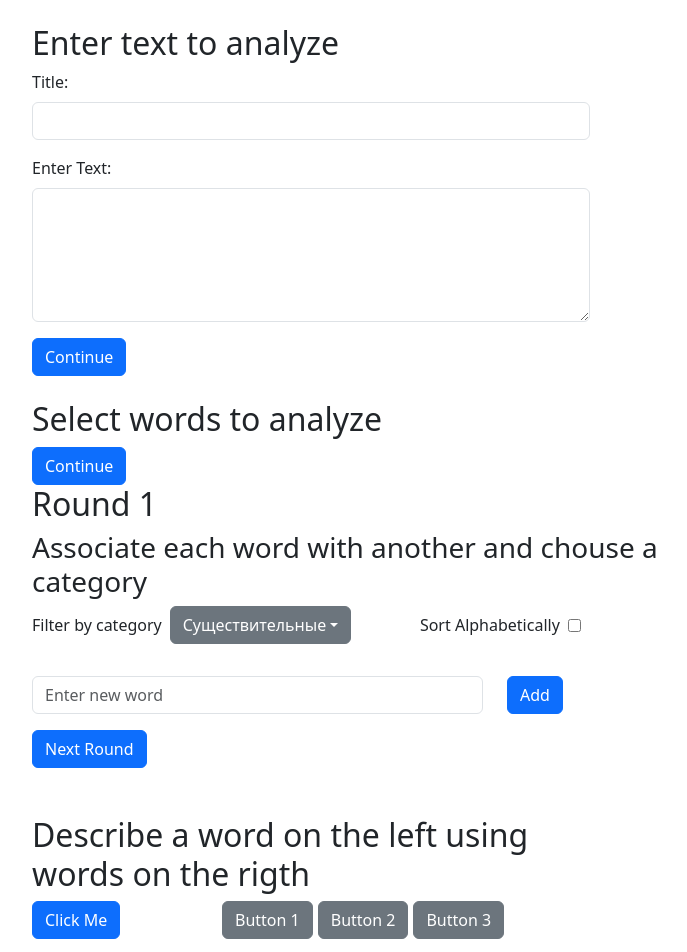
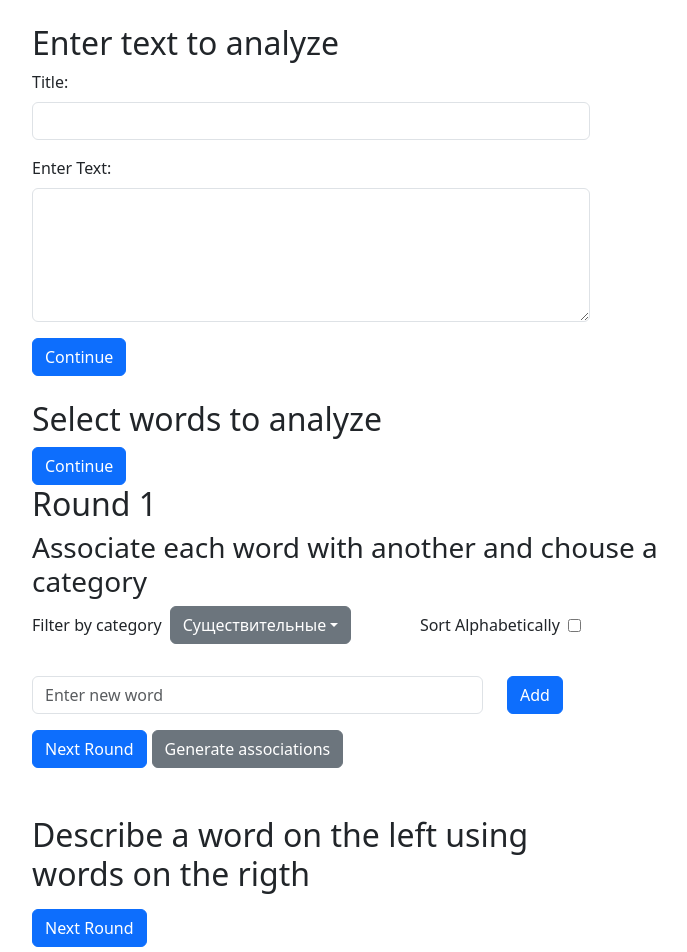
Before and after one commit to atagaew/img-approximation, a React (Create React App) app in the folder client-app/: page / in a window 1280 px wide. Shown: the top 952 px of the page, without its empty margins (50-737 px from the left). Built offline with nearby package versions, Linux system fonts and the light colour scheme.

Commit message:
Added ability to specify crosswords description

```diff
--- a/client-app/src/components/CrossWordsAssociation.tsx
+++ b/client-app/src/components/CrossWordsAssociation.tsx
@@ -1,4 +1,86 @@
-export default function CrossWordsAssociation() {
+import React, { useState } from 'react';
+import { WordsDependencyExplanation } from '../interfaces/WordsDependencyExplanation';
+import { Word } from '../interfaces/Word';
+
+const CrossWordsAssociationItem: React.FC<{
+  mainWord: Word;
+  associatedWords: Word[];
+  explanation: string;
+  isAccordionOpen: (wordId: number) => boolean;
+  handleAccordionClick: (wordId: number) => void;
+  onExplanationChange: (wordId: number, explanation: string) => void;
+}> = ({ mainWord, associatedWords, explanation, isAccordionOpen, handleAccordionClick, onExplanationChange }) => {
+
+  return (<div className="accordion-item">
+    <h2 className="accordion-header" id="headingOne">
+      <button
+        className={`accordion-button ${isAccordionOpen(mainWord.id) ? '' : 'collapsed'}`}
+        type="button"
+        onClick={() => handleAccordionClick(mainWord.id)}
+        aria-expanded={isAccordionOpen(mainWord.id)}
+        aria-controls="collapseOne"
+      >
+        <div className="container-fluid">
+          <div className="row">
+            <div className="col-12">
+              {explanation}
+
+            </div>
+          </div>
+
+          <div className="row">
+            <div className="col-12 text-secondary">
+              <sub>{mainWord.value} &nbsp;&rarr;&nbsp;{associatedWords.map((owd, index) => (
+                `${owd.value}${index < associatedWords.length - 1 ? ', ' : ''}`
+              ))}
+              </sub>
+            </div>
+          </div>
+        </div>
+      </button>
+    </h2>
+    <div
+      id="collapseOne"
+      className={`accordion-collapse collapse ${isAccordionOpen(mainWord.id) ? 'show' : ''}`}
+      aria-labelledby="headingOne"
+      data-bs-parent="#accordionExample"
+    >
+      <div className="accordion-body">
+        <div className="row">
+          <div className="mb-3">
+            <button className="btn btn-primary">{mainWord.value}</button> &rarr;&nbsp;
+            {associatedWords.map(owd => <button className="btn btn-secondary">{owd.value}</button>)}
+          </div>
+        </div>
+        <div className="row">
+          <textarea
+            className="form-control"
+            rows={4}
+            placeholder={`Все дело в том что ${mainWord.value} ...`}
+            value={explanation}
+            onChange={(event) => { onExplanationChange(mainWord.id, event.target.value) }}>
+          </textarea>
+        </div>
+      </div>
+    </div>
+  </div>)
+}
+
+const CrossWordsAssociation: React.FC<{
+  wordsDependency: WordsDependencyExplanation[];
+  wordsToAssociate: Map<number, Word>;
+  onExplanationChange: (wordId: number, explanation: string) => void;
+}> = ({ wordsDependency, wordsToAssociate, onExplanationChange }) => {
+  const [activeAccordion, setActiveAccordion] = useState<number>(wordsDependency?.[0]?.mainWordId || 0);
+
+  const handleAccordionClick = (accordionNumber: number) => {
+    setActiveAccordion(accordionNumber === activeAccordion ? 0 : accordionNumber);
+  };
+
+  const isAccordionOpen = (accordionNumber: number) => {
+    return accordionNumber === activeAccordion;
+  };
+
   return (
     <div className="container-sm mt-5">
       <div className="row">
@@ -6,25 +88,32 @@ export default function CrossWordsAssociation() {
           <h2>Describe a word on the left using words on the rigth</h2>
         </div>
       </div>
+      <div className="accordion col-md-8 mb-2" id="accordionExample">
+        {wordsDependency.map(wd => {
+          return (
+            <CrossWordsAssociationItem
+              key={wd.mainWordId}
+              mainWord={wordsToAssociate.get(wd.mainWordId)!}
+              explanation={wd.explanation}
+              associatedWords={wd.otherWordsIds.map(owd => { return wordsToAssociate.get(owd)! })}
+              isAccordionOpen={isAccordionOpen}
+              handleAccordionClick={handleAccordionClick}
+              onExplanationChange={onExplanationChange}
+            />
+          )
+        })}
+      </div>
       <div className="row">
-          {/* Left Column */}
         <div className="col-md-2">
-            <button className="btn btn-primary">Click Me</button>
+          <button
+            type="submit"
+            className="btn btn-primary">
+            Next Round
+          </button>
+        </div>
       </div>
 
-          {/* Right Column */}
-          <div className="col-md-4">
-            {/* List of Buttons on the Top */}
-            <div className="mb-3">
-              <button className="btn btn-secondary mr-2">Button 1</button>
-              <button className="btn btn-secondary mr-2">Button 2</button>
-              <button className="btn btn-secondary">Button 3</button>
-            </div>
-
-            {/* Big Multiline Textbox on the Bottom */}
-            <textarea className="form-control" rows={4} placeholder="Все дело в том что..."></textarea>
-          </div>
-        </div>
     </div>
   );
 }
+export default CrossWordsAssociation;
--- a/client-app/src/components/WordsInitialAssociation.tsx
+++ b/client-app/src/components/WordsInitialAssociation.tsx
@@ -11,7 +11,8 @@ const WordsInitialAssociation: React.FC<{
   onNewWordAdded: (wordText: string, category: WordCategory) => void;
   onWordCategorySelected: (word: Word, wordCategory: WordCategory) => void;
   onNextRoundClick: () => void;
-}> = ({ round, wordsToAssociate, onAssociationSelected, onNewWordAdded, onWordCategorySelected, onNextRoundClick }) => {
+  onGenerateCrossWordsAssocationsClick: () => void;
+}> = ({ round, wordsToAssociate, onAssociationSelected, onNewWordAdded, onWordCategorySelected, onNextRoundClick, onGenerateCrossWordsAssocationsClick }) => {
   //todo fix this
   const [alphabeticalSorting, setAlphabeticalSorting] = useState(false);
   const [currectCategory, setCurrentCategory] = useState(WordCategory.Nouns);
@@ -103,12 +104,18 @@ const WordsInitialAssociation: React.FC<{
         </form>
       </div>
       <div className="row">
-            <div className="col-md-2">
+        <div className="col-md-7">
           <button
             type="submit"
             className="btn btn-primary" onClick={onNextRoundClick}>
             Next Round
           </button>
+          <button
+            type="submit"
+            className="btn btn-secondary" onClick={onGenerateCrossWordsAssocationsClick}>
+            Generate associations
+          </button>
+
         </div>
       </div>
 
--- a/client-app/src/interfaces/WordAnalysis.tsx
+++ b/client-app/src/interfaces/WordAnalysis.tsx
@@ -1,4 +1,5 @@
 import { Word } from "./Word";
+import { WordsDependencyExplanation } from "./WordsDependencyExplanation";
 
 export class WordAnalysis {
     title = '';
@@ -6,6 +7,7 @@ export class WordAnalysis {
     words: Word[] = [];
     selectedWords: Word[] = [];
     round = 1;
+    wordsDependency: WordsDependencyExplanation[] = [];
 
     static createEmpty(): WordAnalysis {
         return new WordAnalysis();
--- /dev/null
+++ b/client-app/src/interfaces/WordsDependencyExplanation.tsx
@@ -0,0 +1,12 @@
+
+export class WordsDependencyExplanation {
+    mainWordId = 0;
+    otherWordsIds: number[] = [];
+    explanation = "";
+
+    constructor(mainWordId: number, otherWordsIds: number[]) {
+        this.mainWordId = mainWordId;
+        this.otherWordsIds = otherWordsIds;
+        this.explanation = "";
+    }
+}
--- a/client-app/src/pages/Home.tsx
+++ b/client-app/src/pages/Home.tsx
@@ -7,6 +7,8 @@ import { WordAnalysis } from "../interfaces/WordAnalysis";
 import { useState } from 'react';
 import { Word } from "../interfaces/Word";
 import { WordCategory } from "../interfaces/WordCategory";
+import { WordsDependencyExplanation } from "../interfaces/WordsDependencyExplanation";
+import { number } from "yup";
 
 export default function Home() {
     const [analysis, setAnalysis] = useState<WordAnalysis>(WordAnalysis.createEmpty())
@@ -24,10 +26,8 @@ export default function Home() {
     const onAssociationSelected = (sourceWord: Word, targetWord: Word) => {
         const newSourceWord = { ...sourceWord };
         const newTargetWord = { ...targetWord };
-        let oldTarget:Word|undefined;
+        let oldTarget: Word | undefined;
 
-        console.log(newSourceWord);
-        console.log(newTargetWord);
         const oldAssociatedWordId = newSourceWord.associatedWordId
 
 
@@ -40,8 +40,10 @@ export default function Home() {
         if (oldAssociatedWordId) {
             oldTarget = analysis.selectedWords.find(selectedWord => selectedWord.id === oldAssociatedWordId);
             if (oldTarget) {
-                oldTarget = {...oldTarget,
-                    weight: oldTarget.weight - newSourceWord.weight}
+                oldTarget = {
+                    ...oldTarget,
+                    weight: oldTarget.weight - newSourceWord.weight
+                }
             }
         }
         // then increasing weight of new target word
@@ -103,15 +105,31 @@ export default function Home() {
         )
     }
 
+    const onGenerateCrossWordsAssocationsClick = () => {
+        const wordsDependencies: WordsDependencyExplanation[] = [];
+        const finalWords = getWordsForCurrrentRound(analysis.round, analysis.selectedWords);
+
+        for (const word of finalWords) {
+            const wordsDependency = new WordsDependencyExplanation(word.id, finalWords.filter(finalWord => finalWord.id !== word.id).map(finalWord => finalWord.id)) ;
+            wordsDependencies.push(wordsDependency);
+        }
+        setAnalysis(
+            {
+                ...analysis,
+                wordsDependency: wordsDependencies
+            }
+        )
+
+    }
+
+    const getWordsForCurrrentRound = (round: number, allAvailableWords: Word[]) => {
         const selectedWords = [];
         const wordSet = new Set();
 
-    for (let word of analysis.selectedWords) {
-        for (let depthIndex = 1; depthIndex < analysis.round; depthIndex++) {
-            if (word.associatedWordId && word.associationRound < analysis.round) {
-                console.log('Associated word')
-                console.log(word);
-                const wordObj = analysis.selectedWords.find(allWord =>
+        for (let word of allAvailableWords) {
+            for (let depthIndex = 1; depthIndex < round; depthIndex++) {
+                if (word.associatedWordId && word.associationRound < round) {
+                    const wordObj = allAvailableWords.find(allWord =>
                         word.associatedWordId
                         && allWord.id === word.associatedWordId);
                     word = wordObj ? wordObj : word;
@@ -122,16 +140,31 @@ export default function Home() {
             }
             const wordKey = word.id;
             if (!wordSet.has(wordKey)) {
-            console.log('Adding word')
-            console.log(word);
                 selectedWords.push(word);
                 wordSet.add(wordKey);
             }
         }
 
-    console.log(`Round ${analysis.round}`);
-    console.log(selectedWords);
-    console.log(analysis.selectedWords);
+        return selectedWords;
+    }
+
+    const onExplanationChange = (wordId: number, explanation: string) => {
+        setAnalysis(
+            {
+                ...analysis,
+                wordsDependency: [...analysis.wordsDependency].map(wd => wd.mainWordId === wordId ? { ...wd, explanation: explanation } : wd)
+            }
+        )
+
+    }
+
+
+    const selectedWords = getWordsForCurrrentRound(analysis.round, analysis.selectedWords);
+    const wordsToAssociate = new Map<number, Word>();
+    selectedWords.forEach(word => {
+        wordsToAssociate.set(word.id, word);
+    });
+
     return (
         <>
             <TextInput onStartAnalysis={onStartAnalysis} initialAnalysisData={analysis} />
@@ -142,8 +175,12 @@ export default function Home() {
                 onAssociationSelected={onAssociationSelected}
                 onNewWordAdded={onNewWordAdded}
                 onWordCategorySelected={onWordCategorySelected}
-                onNextRoundClick={onNextRoundClick} />
-            <CrossWordsAssociation />
+                onNextRoundClick={onNextRoundClick}
+                onGenerateCrossWordsAssocationsClick={onGenerateCrossWordsAssocationsClick} />
+            <CrossWordsAssociation
+                wordsDependency={analysis.wordsDependency}
+                wordsToAssociate={wordsToAssociate}
+                onExplanationChange={onExplanationChange} />
             <FinalCrossWordsAssociation />
         </>
     );
```
Lines whose indentation alone changed are shown as unchanged.
